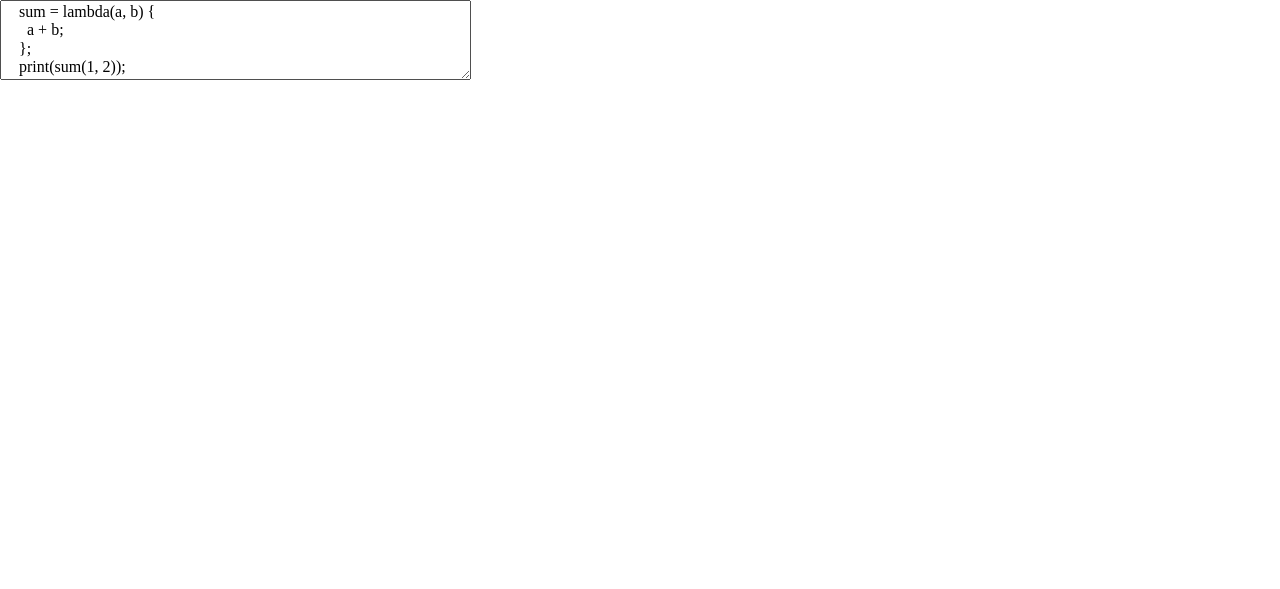
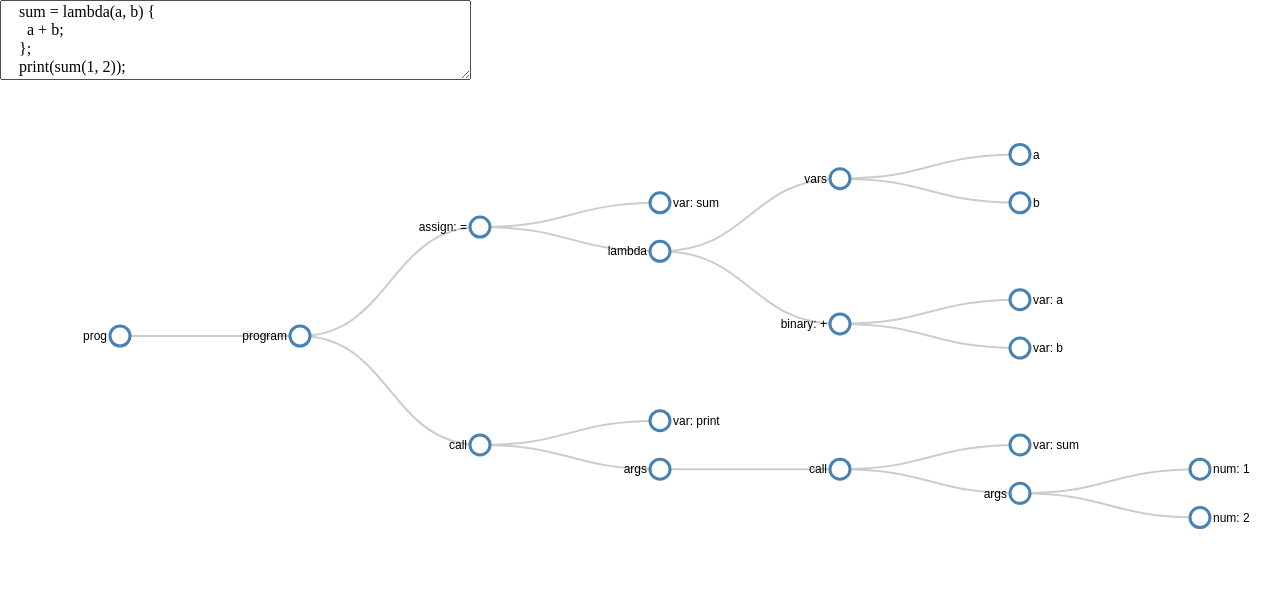
Before and after one commit to On3Man4rmy/Parser, a plain HTML site: page index.html in a window 1280 px wide. Drawn offline with nearby package versions, Linux system fonts and the light colour scheme.

Commit message:
add tree view

```diff
--- /dev/null
+++ b/css/tree.css
@@ -0,0 +1,19 @@
+.node {
+		cursor: pointer;
+	}
+
+.node circle {
+  fill: #fff;
+  stroke: steelblue;
+  stroke-width: 3px;
+}
+
+.node text {
+  font: 12px sans-serif;
+}
+
+.link {
+  fill: none;
+  stroke: #ccc;
+  stroke-width: 2px;
+}
--- a/index.html
+++ b/index.html
@@ -10,6 +10,7 @@
 
   <link rel="stylesheet" href="css/normalize.css">
   <link rel="stylesheet" href="css/main.css">
+  <link rel="stylesheet" href="css/tree.css">
 </head>
 
 <body>
@@ -20,9 +21,10 @@
     print(sum(1, 2));
   </textarea>
   <a id="output"></a>
-  <div class="chart"></div>
+  <div id="chart" class="chart"></div>
 
-  <script src="js/vendor/d3/d3.js"></script>
+  <script src="//d3js.org/d3.v3.min.js"></script>
+  <script src="js/tree/tree.js"></script>
   <script src="js/parser/parser.js"></script>
   <script src="js/parser/inputStream.js"></script>
   <script src="js/parser/tokenizer.js"></script>
--- a/js/main.js
+++ b/js/main.js
@@ -4,35 +4,28 @@ import parser from "./parser/parser.js";
 import * as d3 from "../node_modules/d3";*/
 const input = document.getElementById("input");
 const output = document.getElementById("output");
-
+const chart = document.getElementById("chart");
 const parse = (string) => parser(tokenizer(inputStream(string)));
+const treeView = tree();
 const sourceCode =
 `sum = lambda(a, b) {
   a + b;
 };
 print(sum(1, 2));`
 
+input.addEventListener("input", (e) => {
+  const data = parse(e.currentTarget.value).parseTree();
+  updateChart(data);
+});
+
+const updateChart = data => {
+  treeView(data);
+}
+
 // http://lisperator.net/pltut/parser/the-parser
 console.log(`Thanks to Lisperator.net for the tutorial and source code :D\n`);
-console.log(`Source:\n${sourceCode}\n`)
-console.log(`Evaluated:`);
-console.log(parse(sourceCode));
-
-input.addEventListener("input", (e) => {
-  output.textContent = JSON.stringify(parse(e.currentTarget.value));
-});
-
-var data = [30, 86, 168, 281, 303, 365];
-
-console.log("message")
-/*d3.select(".chart")
-.selectAll("div")
-.data(data)
-  .enter()
-  .append("div")
-  .style("width", function(d) { return d + "px"; })
-  .text(function(d) { return d; });
-*/
-document.addEventListener("load", () => {
-
-})
+const dataTree = parse(input.value).parseTree();
+const dataObject = parse(input.value).parseObject();
+console.log(dataTree);
+console.log(dataObject);
+updateChart(dataTree);
--- a/js/parser/parser.js
+++ b/js/parser/parser.js
@@ -175,5 +175,45 @@ const parser = input => {
 
   const parseExpression = () => maybeCall(() => maybeBinary(parseAtom(), 0));
 
-  return parse_toplevel();
+  const parseTree = () => {
+      const rootNode = parse_toplevel();
+      return [parseObjectNode(rootNode, "null")];
+  }
+
+  const parseObjectNode = (node, name) => {
+    /*const value = node.value
+      ? ` : ${node.value}`
+      : node.operator
+        ? ` : ${node.operator}`
+        : "";
+    const elementName = name ? name : node.type + value;
+    /*const children = Object.keys(node)
+      .filter(key => node[key] instanceof Object)
+      .map(key => parseObjectNode(node[key], name, key));
+    //const parentName = parent ? parent.type : null;*/
+    let elementName;
+    if (node instanceof Object) {
+      elementName = node.type || name;
+      elementName += node.value ? `: ${node.value} ` : "";
+      elementName += node.operator ? `: ${node.operator} ` : "";
+    } else {
+      elementName = node;
+    }
+
+    const children = (node instanceof Object)
+      ? Object.entries(node)
+      .filter(([key, value]) => !["type", "value", "operator"].includes(key))
+      .map(([key, value]) => parseObjectNode(value, key))
+      : null;
+
+    return {
+      name: elementName,
+      ...(children ? {children} : {})
+    };
+  }
+
+  return {
+    parseTree,
+    parseObject: parse_toplevel,
+  }
 }
--- /dev/null
+++ b/js/tree/tree.js
@@ -0,0 +1,165 @@
+// http://bl.ocks.org/d3noob/8375092
+const tree = rootNode => {
+  const treeData = rootNode ? rootNode : [
+    {
+      "name": "Top Level",
+      "parent": "null",
+      "children": [
+        {
+          "name": "Level 2: A",
+          "parent": "Top Level",
+          "children": [
+            {
+              "name": "Son of A",
+              "parent": "Level 2: A"
+            },
+            {
+              "name": "Daughter of A",
+              "parent": "Level 2: A"
+            }
+          ]
+        },
+        {
+          "name": "Level 2: B",
+          "parent": "Top Level"
+        }
+      ]
+    }
+  ];
+
+  // ************** Generate the tree diagram	 *****************
+  var margin = {top: 20, right: 120, bottom: 20, left: 120},
+  	width = 960 - margin.right - margin.left,
+  	height = 500 - margin.top - margin.bottom;
+
+  var i = 0,
+  	duration = 0,
+  	root;
+
+  var tree = d3.layout.tree()
+  	.size([height, width]);
+
+  var diagonal = d3.svg.diagonal()
+  	.projection(function(d) { return [d.y, d.x]; });
+
+  var svg = d3.select("body").append("svg")
+  	.attr("width", "100%")
+  	.attr("height", height + margin.top + margin.bottom)
+    .append("g")
+  	.attr("transform", "translate(" + margin.left + "," + margin.top + ")");
+
+  root = treeData[0];
+  root.x0 = height / 2;
+  root.y0 = 0;
+
+  update(root);
+
+  d3.select(self.frameElement).style("height", "500px");
+
+  function update(source) {
+    // Compute the new tree layout.
+    var nodes = tree.nodes(root).reverse(),
+  	  links = tree.links(nodes);
+
+    // Normalize for fixed-depth.
+    nodes.forEach(function(d) { d.y = d.depth * 180; });
+
+    // Update the nodes…
+    var node = svg.selectAll("g.node")
+  	  .data(nodes, function(d) { return d.id || (d.id = ++i); });
+
+    // Enter any new nodes at the parent's previous position.
+    var nodeEnter = node.enter().append("g")
+  	  .attr("class", "node")
+  	  .attr("transform", function(d) { return "translate(" + source.y0 + "," + source.x0 + ")"; })
+  	  .on("click", click);
+
+    nodeEnter.append("circle")
+  	  .attr("r", 1e-6)
+  	  .style("fill", function(d) { return d._children ? "lightsteelblue" : "#fff"; });
+
+    nodeEnter.append("text")
+  	  .attr("x", function(d) { return d.children || d._children ? -13 : 13; })
+  	  .attr("dy", ".35em")
+  	  .attr("text-anchor", function(d) { return d.children || d._children ? "end" : "start"; })
+  	  .text(function(d) { return d.name; })
+  	  .style("fill-opacity", 1e-6);
+
+    // Transition nodes to their new position.
+    var nodeUpdate = node.transition()
+  	  .duration(duration)
+  	  .attr("transform", function(d) { return "translate(" + d.y + "," + d.x + ")"; });
+
+    nodeUpdate.select("circle")
+  	  .attr("r", 10)
+  	  .style("fill", function(d) { return d._children ? "lightsteelblue" : "#fff"; });
+
+    nodeUpdate.select("text")
+  	  .style("fill-opacity", 1);
+
+    // Transition exiting nodes to the parent's new position.
+    var nodeExit = node.exit().transition()
+  	  .duration(duration)
+  	  .attr("transform", function(d) { return "translate(" + source.y + "," + source.x + ")"; })
+  	  .remove();
+
+    nodeExit.select("circle")
+  	  .attr("r", 1e-6);
+
+    nodeExit.select("text")
+  	  .style("fill-opacity", 1e-6);
+
+    // Update the links…
+    var link = svg.selectAll("path.link")
+  	  .data(links, function(d) { return d.target.id; });
+
+    // Enter any new links at the parent's previous position.
+    link.enter().insert("path", "g")
+  	  .attr("class", "link")
+  	  .attr("d", function(d) {
+  		var o = {x: source.x0, y: source.y0};
+  		return diagonal({source: o, target: o});
+  	  });
+
+    // Transition links to their new position.
+    link.transition()
+  	  .duration(duration)
+  	  .attr("d", diagonal);
+
+    // Transition exiting nodes to the parent's new position.
+    link.exit().transition()
+  	  .duration(duration)
+  	  .attr("d", function(d) {
+  		var o = {x: source.x, y: source.y};
+  		return diagonal({source: o, target: o});
+  	  })
+  	  .remove();
+
+    // Stash the old positions for transition.
+    nodes.forEach(function(d) {
+  	d.x0 = d.x;
+  	d.y0 = d.y;
+    });
+  }
+
+  // Toggle children on click.
+  function click(d) {
+    if (d.children) {
+  	d._children = d.children;
+  	d.children = null;
+    } else {
+  	d.children = d._children;
+  	d._children = null;
+    }
+    update(d);
+  }
+
+  const updateRoot = rootNode => {
+    root = rootNode[0];
+    root.x0 = height / 2;
+    root.y0 = 0;
+    update(root);
+  }
+
+  return updateRoot;
+}
```
